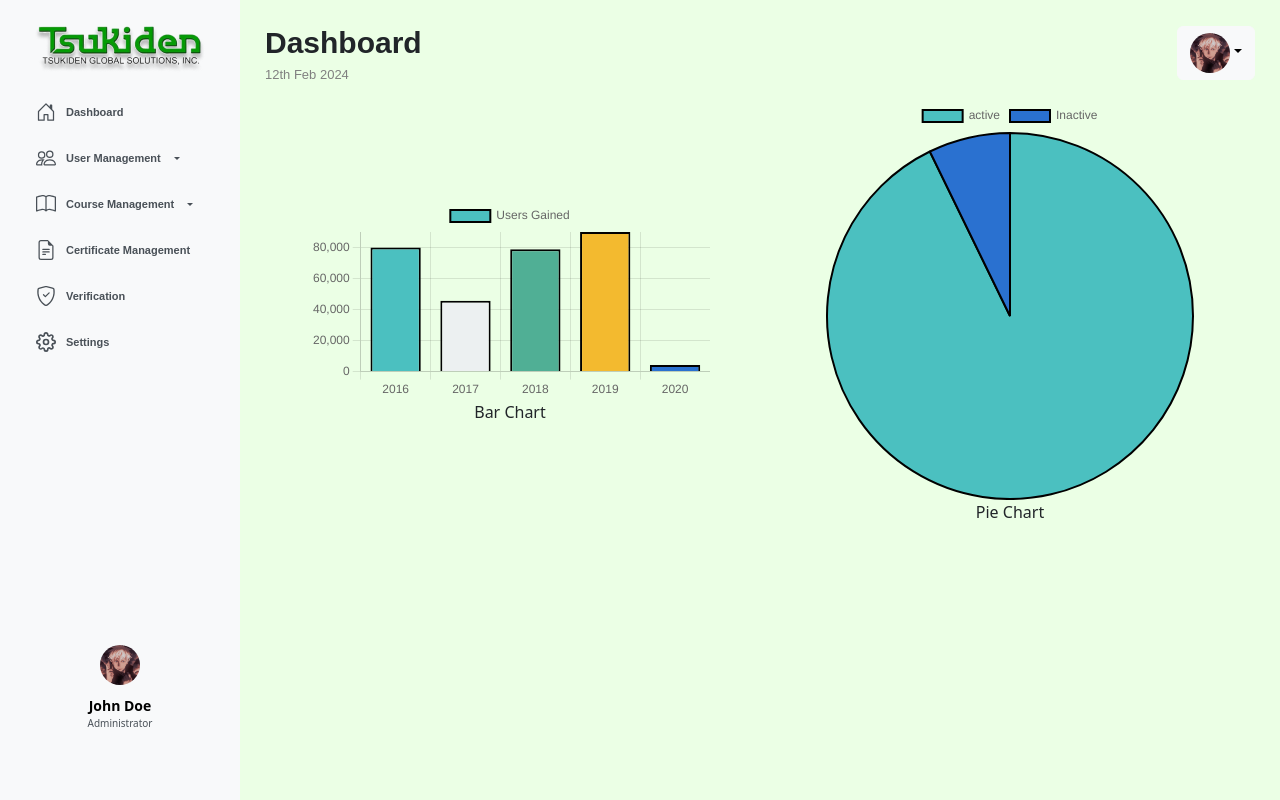
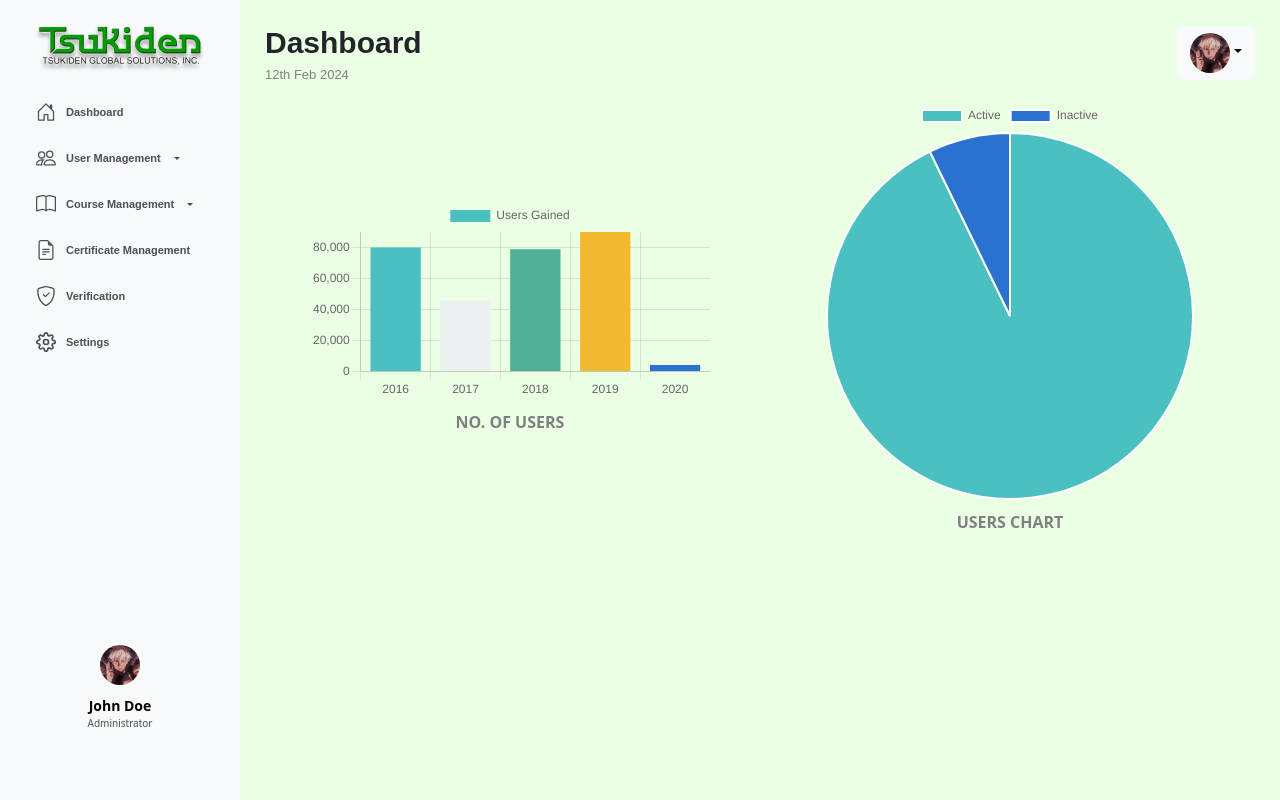
Before and after one commit to iChan0415/AdminMock, a React (Vite) app: page /admin_dashboard in a window 1280 px wide. Built offline with nearby package versions, Linux system fonts and the light colour scheme.

Commit message:
modify some UI

```diff
--- a/package.json
+++ b/package.json
@@ -19,6 +19,7 @@
     "react": "^18.2.0",
     "react-bootstrap": "^2.10.0",
     "react-bootstrap-icons": "^1.10.3",
+    "react-chartjs-2": "^5.2.0",
     "react-dom": "^18.2.0",
     "react-icons": "^5.0.1",
     "react-router-dom": "^6.22.0",
--- a/src/components/Dashboard.jsx
+++ b/src/components/Dashboard.jsx
@@ -20,8 +20,6 @@ function Dashboard() {
           "#f3ba2f",
           "#2a71d0",
         ],
-        borderColor: "black",
-        borderWidth: 2,
       },
     ],
   });
@@ -35,10 +33,7 @@ function Dashboard() {
         backgroundColor: [
           "rgba(75,192,192,1)",
           "#2a71d0",
-
         ],
-        borderColor: "black",
-        borderWidth: 2,
       },
 
     ],
@@ -51,11 +46,11 @@ function Dashboard() {
       <div className="Charts">
         <div style={{ width: 400 }}>
           <BarChart chartData={userData} />
-          <p>Bar Chart</p>
+          <p style={{fontWeight: "bold", paddingTop: "10px", color: "gray"}}>NO. OF USERS</p>
         </div>
-        <div style={{ width: 400 }}>
+        <div style={{ width: 400}}>
           <PieChart chartData={userDataPie} />
-          <p>Pie Chart</p>
+          <p style={{fontWeight: "bold", paddingTop: "10px", color: "gray"}}>USERS CHART</p>
         </div>
       </div>
     </div>
--- a/src/pages/AdminCertificate.jsx
+++ b/src/pages/AdminCertificate.jsx
@@ -65,6 +65,7 @@ const AdminCertificate = () => {
                 <th>DATE ISSUED</th>
                 <th>TIME ISSUED</th>
                 <th>SERIAL NO.</th>
+                <th>ACTIONS</th>
           </tr>
         </thead>
         {/* Add your table body content here */}
--- a/src/pages/AdminDashboard.jsx
+++ b/src/pages/AdminDashboard.jsx
@@ -10,9 +10,7 @@ const AdminDashboard = () => {
       <SideBar />
       <div>
         <TopBar pageTitle="Dashboard" />
-
         <Dashboard/>
- main
       </div>
     </div>
   );
--- a/src/pages/DataPie.jsx
+++ b/src/pages/DataPie.jsx
@@ -1,7 +1,7 @@
 export const UserDataPie = [
   {
     id: 1,
-    year: 'active',
+    year: 'Active',
     userGain: 9000,
     userLost: 0,
   },
```
Also changed, not shown: 1 other file (tests, documents, lock files or other folders).
